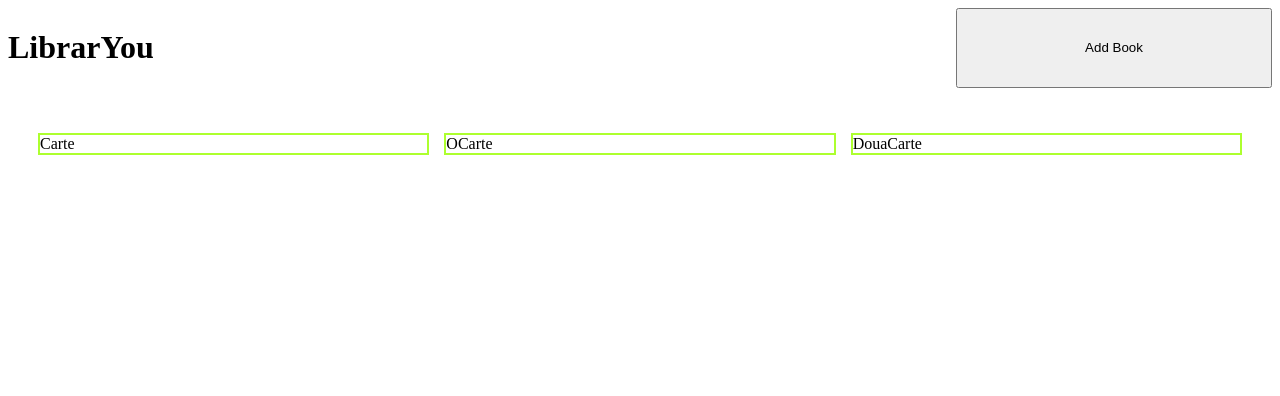
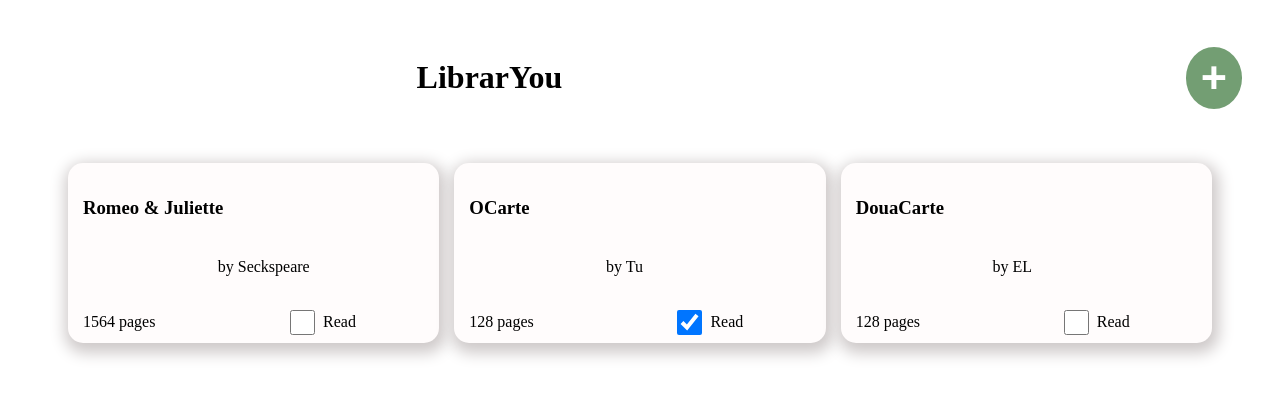
Before and after one commit to lavibia/library, a plain HTML site: page index.html in a window 1280 px wide. Drawn offline with Linux system fonts and the light colour scheme.

Commit message:
Improve design

```diff
--- a/index.html
+++ b/index.html
@@ -11,7 +11,7 @@
     <div class="container">
     <header>
         <h1>LibrarYou</h1>
-        <button>Add Book</button>
+        <button>+</button>
     </header>
     <div id="book-holder">
 
--- a/script.js
+++ b/script.js
@@ -11,19 +11,52 @@ function addBookToLibrary(book){
 
 function showBooks(){
     for(let i=0; i<library.length;i++){
-        let book=library[i].title;
+        let book=library[i];
         let holder=document.getElementById('book-holder');
         let card=document.createElement('div');
         card.classList.add('card');
-        card.textContent = book;
+
+        let title= document.createElement('h3');
+        title.textContent = book.title;
+        title.classList.add('title');
+
+        let author=document.createElement('p');
+        author.textContent=`by ${book.author}`;
+        author.classList.add('author');
+
+        let pages= document.createElement('p');
+        pages.textContent=`${book.pages} pages`;
+        pages.classList.add('pages');
+
+        let read=document.createElement('input');
+        //Assigning attributes to read input
+        read.type ='checkbox';
+        read.name ="read";
+        if(book.read==='false')
+            read.checked=false;
+        else
+            read.checked=true;
+        read.id= `${i} read`;
+        read.classList.add('read');
+        //Creating the label
+        let label = document.createElement('label');
+        label.appendChild(document.createTextNode('Read'));
+        label.htmlFor=`${i} read`;
+        label.classList.add('label-read');
+
+        card.appendChild(title);
+        card.appendChild(author);
+        card.appendChild(pages);
+        card.appendChild(read);
+        card.appendChild(label);
         holder.appendChild(card);
     }
 }
 
-let book1= new Book('Carte',"Eu", "128","False");
+let book1= new Book('Romeo & Juliette',"Seckspeare", "1564","false");
 addBookToLibrary(book1);
-let book2= new Book('OCarte',"Tu", "128","True");
+let book2= new Book('OCarte',"Tu", "128","true");
 addBookToLibrary(book2);
-let book3= new Book('DouaCarte',"EL", "128","False");
+let book3= new Book('DouaCarte',"EL", "128","false");
 addBookToLibrary(book3);
 showBooks();
--- a/style.css
+++ b/style.css
@@ -5,16 +5,56 @@
 header{
     display: grid;
     grid-template-columns: 3fr 1fr;
+    padding: 30px;
+}
+header h1{
+    align-self: center;
+    justify-self: center;
+
+}
+header button{
+    width: fit-content;
+    height: fit-content;
+    padding: 5px 15px;
+    align-self: center;
+    justify-self: end;
+    border: none;
+    background-color: rgb(115, 158, 115);
+    color: white;
+    border-radius: 50%;
+    font-weight: bolder;
+    font-size: 45px;
 }
  #book-holder{
     display: grid;
     grid-template-columns: repeat(auto-fit, minmax(200px, 1fr));
     gap:15px;
-    padding: 30px;
+    padding: 0px 60px;
  }
 
 
 .card{
-    border: 2px solid greenyellow;
-
+    display: grid;
+    grid-template-columns: 1fr, 1fr, 1fr;
+    gap: 5px;
+    padding: 15px;
+    height: 150px;
+    background-color:rgb(255, 252, 252);
+    border-radius: 15px;
+    box-shadow: 2px 5px 15px 5px rgb(206, 201, 201);
 }
+.title{
+    grid-column: 1/4;
+}
+.author{
+grid-column: 2/4;
+}
+.read{
+    justify-self: end;
+    align-self: center;
+    width: 25px;
+    height: 25px;
+}
+.label-read{
+    align-self: center;
+}
```
